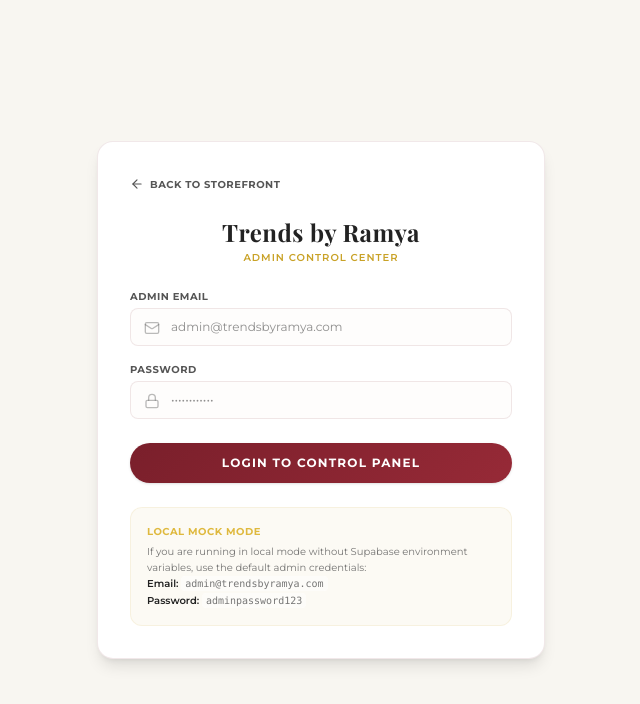
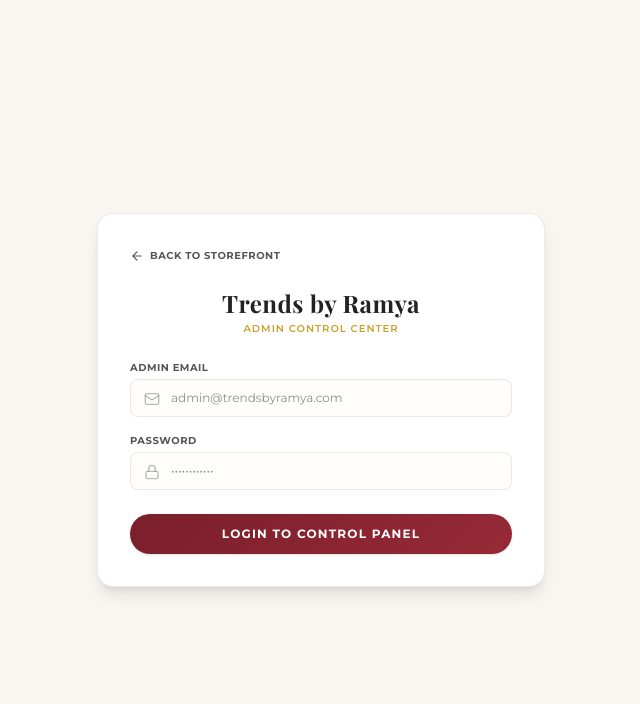
Before and after one commit to Vishnupatel02/Trendsbyramya, a Next.js app: page /admin/login in a window 1280 px wide. Shown: the top 704 px of the page, without its empty margins (319-959 px from the left). Built offline with nearby package versions, Linux system fonts and the light colour scheme; no server answers; a web font is replaced by a local one.

Commit message:
admin: remove local mock mode notice box from admin login page

```diff
--- a/app/admin/login/page.tsx
+++ b/app/admin/login/page.tsx
@@ -117,14 +117,6 @@
             {loading ? "Authenticating..." : "Login to Control Panel"}
           </button>
         </form>
-
-        {/* Mock Mode Reminder Box */}
-        <div className="p-4 bg-gold/5 rounded-xl border border-gold/10 text-[10px] text-ink-muted/80 leading-relaxed">
-          <span className="font-bold text-gold-light uppercase tracking-wider block mb-1">Local Mock Mode</span>
-          If you are running in local mode without Supabase environment variables, use the default admin credentials:<br />
-          <span className="font-semibold text-ink">Email:</span> <code className="bg-white/50 px-1 py-0.5 rounded">admin@trendsbyramya.com</code><br />
-          <span className="font-semibold text-ink">Password:</span> <code className="bg-white/50 px-1 py-0.5 rounded">adminpassword123</code>
-        </div>
       </div>
     </main>
   );
```
